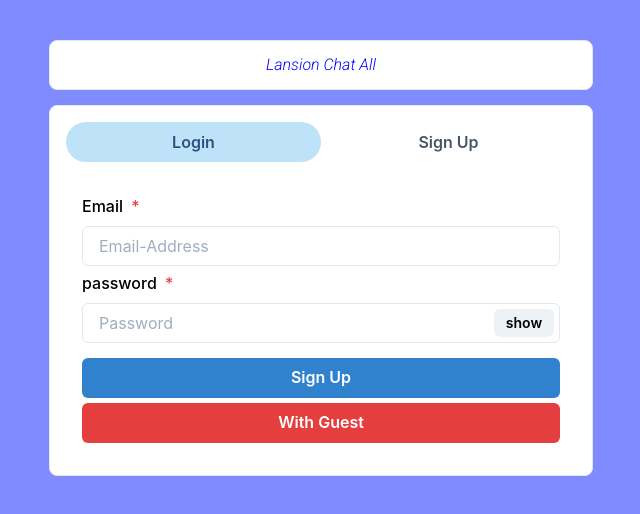
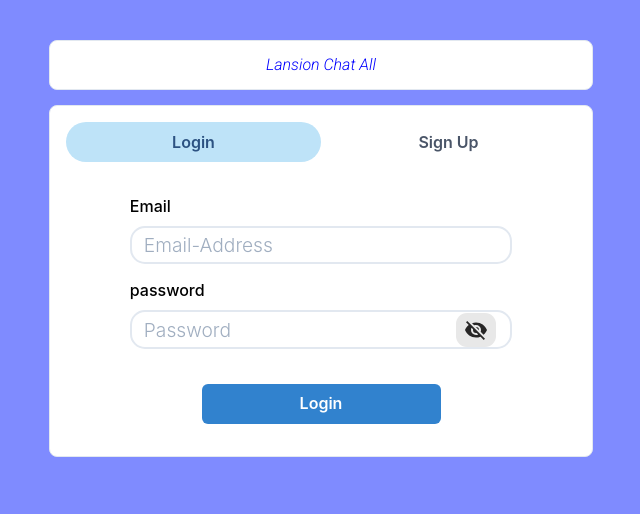
Before and after one commit to alfinreswara/app-chat, a React (Create React App) app in the folder frontend/: page / in a window 1280 px wide. Shown: the top 514 px of the page, without its empty margins (319-959 px from the left). Built offline with nearby package versions, Linux system fonts and the light colour scheme.

Commit message:
fixed login and register

```diff
--- a/frontend/src/component/MyChats.js
+++ b/frontend/src/component/MyChats.js
@@ -314,7 +314,10 @@ const MyChats = ({ fetchAgain }) => {
                           </small>
                         </span>
                       </div>
-                      <small>{getTimeChat(chat.latestMessage.createdAt)}</small>
+                      <small>
+                        {chat.latestMessage &&
+                          getTimeChat(chat.latestMessage.createdAt)}
+                      </small>
                     </>
                   ) : (
                     <>
@@ -354,7 +357,10 @@ const MyChats = ({ fetchAgain }) => {
                           </small>
                         </span>
                       </div>
-                      <small>{getTimeChat(chat.latestMessage.createdAt)}</small>
+                      <small>
+                        {chat.latestMessage &&
+                          getTimeChat(chat.latestMessage.createdAt)}
+                      </small>
                     </>
                   )}
                 </Box>
--- a/frontend/src/component/auth/Login.js
+++ b/frontend/src/component/auth/Login.js
@@ -11,6 +11,7 @@ import {
 import React, { useState } from "react";
 import { useHistory } from "react-router-dom";
 import axios from "axios";
+import { IcRoundRemoveRedEye, MdiEyeOff } from "../../icones/Icones";
 
 const Login = () => {
   const [email, setEmail] = useState();
@@ -21,6 +22,11 @@ const Login = () => {
   const history = useHistory();
 
   const handleClick = () => setShow(!show);
+  const submitHandlerKey = (event) => {
+    if (event.key === "Enter") {
+      submitHandler();
+    }
+  };
 
   const submitHandler = async () => {
     setLoading(true);
@@ -64,49 +70,68 @@ const Login = () => {
   };
 
   return (
-    <VStack spacing="5px">
-      <FormControl id="email" isRequired>
+    <VStack spacing="10px">
+      <FormControl w="80%" id="email">
         <FormLabel> Email </FormLabel>
         <Input
+          h="2em"
+          fontSize="1.2em"
+          fontWeight="350"
+          borderRadius="15px"
+          border="2px"
+          p={3}
           value={email}
           placeholder="Email-Address"
           onChange={(e) => setEmail(e.target.value)}
+          onKeyDown={submitHandlerKey}
+          required
         />
       </FormControl>
-      <FormControl id="password" isRequired>
+      <FormControl w="80%" pt={1} pb={5} id="password">
         <FormLabel> password </FormLabel>
         <InputGroup>
           <Input
+            h="2em"
+            fontSize="1.2em"
+            fontWeight="350"
+            borderRadius="15px"
+            border="2px"
+            p={3}
             value={password}
             type={show ? "text" : "password"}
             placeholder="Password"
             onChange={(e) => setPassword(e.target.value)}
+            onKeyDown={submitHandlerKey}
+            required
           />
           <InputRightElement width="4.5rem">
-            <Button h="1.75rem" size="sm" onClick={handleClick}>
-              {show ? "hide" : "show"}
-            </Button>
+            <div
+              style={{
+                backgroundColor: "#e8e8e8",
+                padding: "5px",
+                borderRadius: "11px",
+                cursor: "pointer",
+              }}
+              onClick={handleClick}>
+              {show ? (
+                <IcRoundRemoveRedEye width="30px" height="24px" />
+              ) : (
+                <MdiEyeOff width="30px" height="24px" />
+              )}
+            </div>
           </InputRightElement>
         </InputGroup>
       </FormControl>
 
       <Button
+        d="inline-block"
+        w="50%"
         colorScheme="blue"
         width="100%"
         style={{ marginTop: 15 }}
         onClick={submitHandler}
         isLoading={loading}>
-        Sign Up
-      </Button>
-      <Button
-        variant="solid"
-        colorScheme="red"
-        width="100%"
-        onClick={() => {
-          setEmail("guest@example.com");
-          setPassword("123456");
-        }}>
-        With Guest
+        Login
       </Button>
     </VStack>
   );
--- a/frontend/src/component/auth/SignUp.js
+++ b/frontend/src/component/auth/SignUp.js
@@ -11,6 +11,7 @@ import {
 import React, { useState } from "react";
 import { useHistory } from "react-router-dom";
 import axios from "axios";
+import { IcRoundRemoveRedEye, MdiEyeOff } from "../../icones/Icones";
 
 const SignUp = () => {
   const [name, setName] = useState("");
@@ -25,9 +26,9 @@ const SignUp = () => {
 
   const handleClick = () => setShow(!show);
 
-  const postDetails = (pics) => {
+  const postDetails = (photoProfil) => {
     setLoading(true);
-    if (pics === undefined) {
+    if (photoProfil === undefined) {
       toast({
         title: "Please Select an Image p",
         status: "warning",
@@ -38,12 +39,12 @@ const SignUp = () => {
       return;
     }
     if (
-      pics.type === "image/jpeg" ||
-      pics.type === "image/png" ||
-      pics.type === "image/jpg"
+      photoProfil.type === "image/jpeg" ||
+      photoProfil.type === "image/png" ||
+      photoProfil.type === "image/jpg"
     ) {
       const data = new FormData();
-      data.append("file", pics);
+      data.append("file", photoProfil);
       data.append("upload_preset", "chat-app");
       data.append("cloud_name", "dnkkxknpz");
       fetch("https://api.cloudinary.com/v1_1/dnkkxknpz/image/upload", {
@@ -73,6 +74,7 @@ const SignUp = () => {
 
   const submitHandler = async () => {
     setLoading(true);
+
     if (!name || !email || !password || !confPassword) {
       toast({
         title: "Please Fill all the feild",
@@ -111,6 +113,7 @@ const SignUp = () => {
       });
       localStorage.setItem("userInfo", JSON.stringify(data));
       setLoading(false);
+      window.location.reload();
       history.push("/chats");
     } catch (error) {
       toast({
@@ -127,46 +130,58 @@ const SignUp = () => {
 
   return (
     <VStack spacing="5px">
-      <FormControl id="first-name" isRequired>
+      <FormControl id="first-name">
         <FormLabel> Name </FormLabel>
         <Input
           placeholder="Your Name"
           onChange={(e) => setName(e.target.value)}
+          required
         />
       </FormControl>
-      <FormControl id="email" isRequired>
+      <FormControl id="email">
         <FormLabel> Email </FormLabel>
         <Input
           placeholder="Email-Address"
           onChange={(e) => setEmail(e.target.value)}
+          required
         />
       </FormControl>
-      <FormControl id="password" isRequired>
+      <FormControl id="password">
         <FormLabel> password </FormLabel>
         <InputGroup>
           <Input
             type={show ? "text" : "password"}
             placeholder="Password"
             onChange={(e) => setPassword(e.target.value)}
+            required
           />
           <InputRightElement width="4.5rem">
             <Button h="1.75rem" size="sm" onClick={handleClick}>
-              {show ? "hide" : "show"}
+              {show ? (
+                <IcRoundRemoveRedEye width="30px" height="24px" />
+              ) : (
+                <MdiEyeOff width="30px" height="24px" />
+              )}
             </Button>
           </InputRightElement>
         </InputGroup>
       </FormControl>
-      <FormControl id="confPassword" isRequired>
+      <FormControl id="confPassword">
         <FormLabel> cofirm password </FormLabel>
         <InputGroup>
           <Input
             type={show ? "text" : "password"}
             placeholder="Confirm Password"
             onChange={(e) => setConfPassword(e.target.value)}
+            required
           />
           <InputRightElement width="4.5rem">
             <Button h="1.75rem" size="sm" onClick={handleClick}>
-              {show ? "hide" : "show"}
+              {show ? (
+                <IcRoundRemoveRedEye width="30px" height="24px" />
+              ) : (
+                <MdiEyeOff width="30px" height="24px" />
+              )}
             </Button>
           </InputRightElement>
         </InputGroup>
--- a/frontend/src/icones/Icones.jsx
+++ b/frontend/src/icones/Icones.jsx
@@ -29,3 +29,17 @@ export function MajesticonsUserGroup(props) {
     <svg width="1em" height="1em" viewBox="0 0 24 24" {...props}><g fill="none"><path fillRule="evenodd" clipRule="evenodd" d="M12 5a4 4 0 0 0-2.906 6.75a5.998 5.998 0 0 0-2.974 6.449A1 1 0 0 0 7.1 19h9.8a1 1 0 0 0 .98-.801a5.998 5.998 0 0 0-2.974-6.45A4 4 0 0 0 12 5zm4.584 5.779C16.85 10.243 17 9.639 17 9s-.15-1.243-.416-1.779A3 3 0 1 1 21.4 10.8A4 4 0 0 1 23 14v1a1 1 0 0 1-1 1h-3.083a6.006 6.006 0 0 0-3.012-4.25a4.01 4.01 0 0 0 .651-.917a3.56 3.56 0 0 1 .044-.033l-.016-.021zm-8.49.97a4.01 4.01 0 0 1-.65-.916A3.902 3.902 0 0 0 7.4 10.8l.016-.021A3.984 3.984 0 0 1 7 9c0-.639.15-1.243.416-1.779A3 3 0 1 0 2.6 10.8a3.994 3.994 0 0 0-1.372 4.534A1 1 0 0 0 2.17 16h2.912a6.006 6.006 0 0 1 3.011-4.25z" fill="#000000"></path></g></svg>
   )
 }
+
+
+export function IcRoundRemoveRedEye(props) {
+  return (
+    <svg xmlns="http://www.w3.org/2000/svg" width="1em" height="1em" viewBox="0 0 24 24" {...props}><path fill="#272626" d="M12 4.5C7 4.5 2.73 7.61 1 12c1.73 4.39 6 7.5 11 7.5s9.27-3.11 11-7.5c-1.73-4.39-6-7.5-11-7.5zM12 17c-2.76 0-5-2.24-5-5s2.24-5 5-5s5 2.24 5 5s-2.24 5-5 5zm0-8c-1.66 0-3 1.34-3 3s1.34 3 3 3s3-1.34 3-3s-1.34-3-3-3z"></path></svg>
+  )
+}
+
+
+export function MdiEyeOff(props) {
+  return (
+    <svg xmlns="http://www.w3.org/2000/svg" width="1em" height="1em" viewBox="0 0 24 24" {...props}><path fill="#272626" d="M11.83 9L15 12.16V12a3 3 0 0 0-3-3h-.17m-4.3.8l1.55 1.55c-.05.21-.08.42-.08.65a3 3 0 0 0 3 3c.22 0 .44-.03.65-.08l1.55 1.55c-.67.33-1.41.53-2.2.53a5 5 0 0 1-5-5c0-.79.2-1.53.53-2.2M2 4.27l2.28 2.28l.45.45C3.08 8.3 1.78 10 1 12c1.73 4.39 6 7.5 11 7.5c1.55 0 3.03-.3 4.38-.84l.43.42L19.73 22L21 20.73L3.27 3M12 7a5 5 0 0 1 5 5c0 .64-.13 1.26-.36 1.82l2.93 2.93c1.5-1.25 2.7-2.89 3.43-4.75c-1.73-4.39-6-7.5-11-7.5c-1.4 0-2.74.25-4 .7l2.17 2.15C10.74 7.13 11.35 7 12 7Z"></path></svg>
+  )
+}
```
